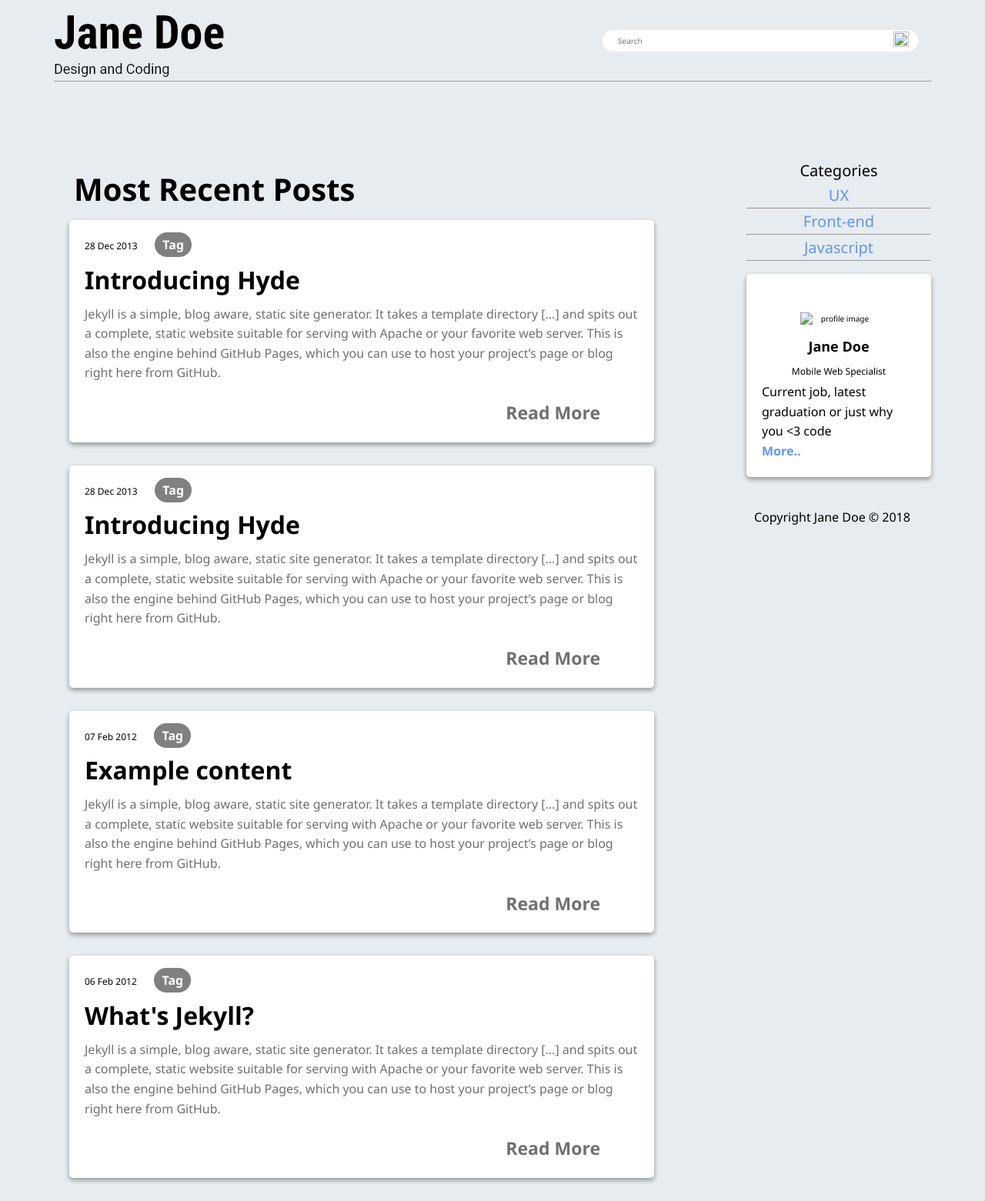
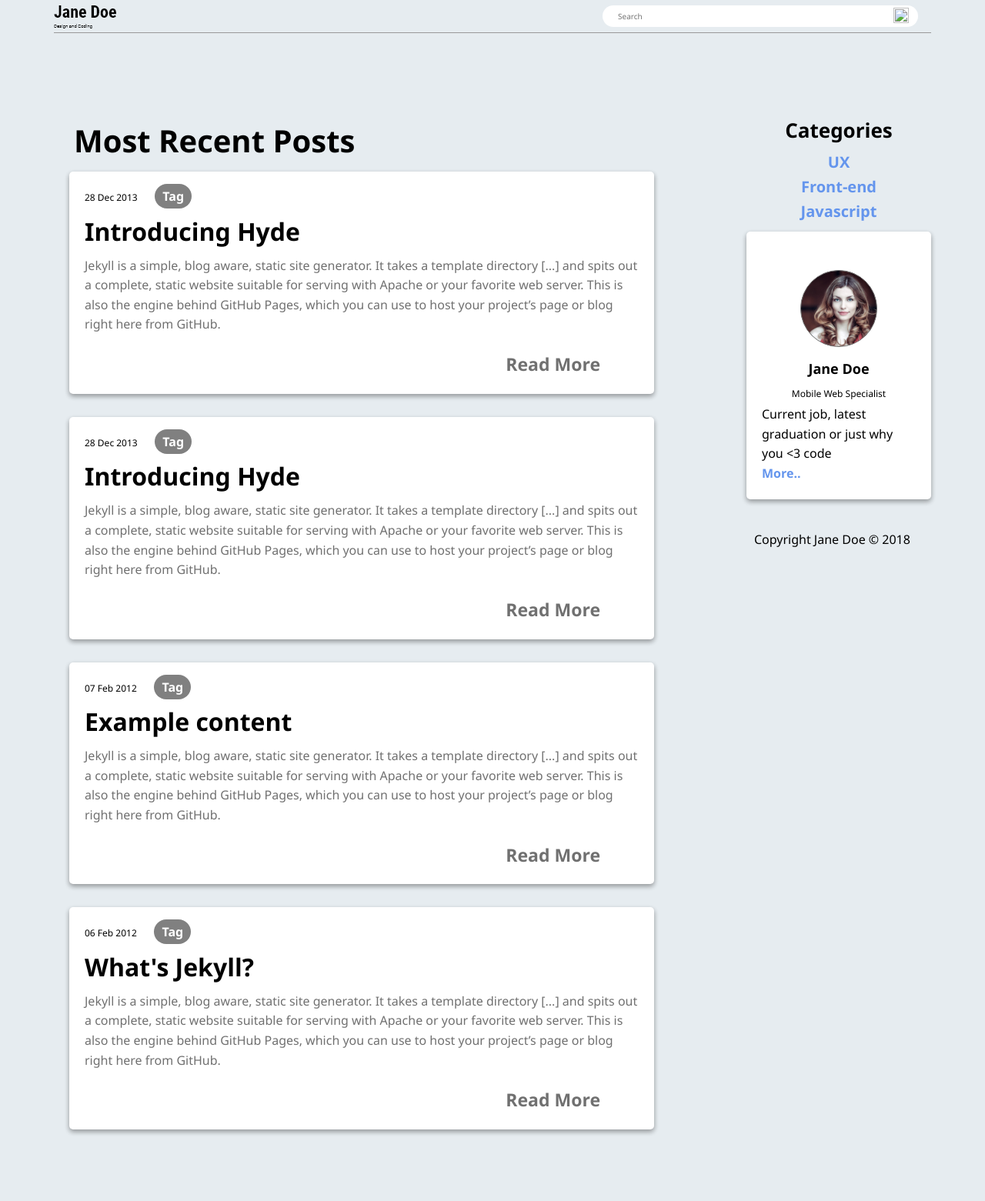
Before and after one commit to Berc21/x-blog, a Jekyll site: the page built from index.html, in a window 1280 px wide. Shown: the whole page at 77% size. Built offline with Jekyll 4.4.1, drawn with Linux system fonts in a browser that asks for light colours; the list of posts is cut into pages by our own code.

Commit message:
minify cover image, add missed icon,

```diff
--- a/_data/cover-profile.yml
+++ b/_data/cover-profile.yml
@@ -2,5 +2,5 @@
   job-title: Mobile Web Specialist
   description: Current job, latest graduation or just why you <3 code
   location: İzmir, Turkey
-  cover_image: cover.png
+  cover_image: cover.jpg
   profile_image: portrait-md.png
--- a/_includes/head.html
+++ b/_includes/head.html
@@ -35,7 +35,7 @@
   <meta name="msapplication-config" content="/assets/manifest/browserconfig.xml">
   <meta name="theme-color" content="#ffffff">
 
-  <link rel="manifest" href="manifest.json">
+  <link rel="manifest" href="{{'/manifest.json' | relative_url }}">
   <!-- RSS -->
   <link rel="alternate" type="application/rss+xml" title="RSS" href="{{'' | relative_url}}/atom.xml">
 
--- a/_includes/profile-sidebar.html
+++ b/_includes/profile-sidebar.html
@@ -1,23 +1,21 @@
 <aside class="profile-sidebar">
 
 
-        <ul class="category-nav" >
+        <ul class="category-nav" style="margin-bottom:1rem" >
                 <li class="category-nav__item">
-                   Categories
+                  <h3> Categories </h3>
           </li>
             {% for tag in site.categories %}
-            <li class="category-nav__item">
+            <li class="category-nav__item" style="font-weight: bold;" >
                 <a href="{{'/' | relative_url }}{{ tag[0] | slugify }}" class="post-tag">{{ tag[0] }}</a>
-                <hr>
             </li>
-
             {% endfor %}
         </ul>
 
-    <br>
+
     {% for profile in site.data.sidebar-profile %}
     <div class="profile">
-        <img class="profile__img" src="{{'/public/img/sidebar-profile/' | relative_url }}{{profile.image}}" alt="profile image">
+        <img class="profile__img" src="{{'/assets/img/sidebar-profile/' | relative_url }}{{profile.image}}" alt="profile image">
         <h1 class="profile__name">{{profile.name}}</h1>
         <h4 class="profile__job-title">{{profile.job-title}}</h4>
         <p class="profile__description"> {{profile.description}}
--- a/sw.js
+++ b/sw.js
@@ -4,6 +4,8 @@
 
 
 var urlsToCache = [];
+
+var CACHE_NAME = 'cache-v2';
 
 // Cache assets
 {% for asset in site.static_files %}
@@ -12,7 +14,9 @@
     {% endif %}
 {% endfor %}
 
+// Cache font
 
+urlsToCache.push('https://fonts.googleapis.com/css?family=PT+Sans:400,400italic,700|Abril+Fatface');
 
 // Cache posts
 {% for post in site.posts %}
@@ -24,8 +28,6 @@
   urlsToCache.push("{{ page.url }}")
 {% endfor %}
 
-
-var CACHE_NAME = 'cache-v2';
 
 self.addEventListener('install', function (event) {
     event.waitUntil(
```
Also changed, not shown: assets/img/cover-profile/cover.jpg (added), assets/img/cover-profile/cover.png (deleted).
